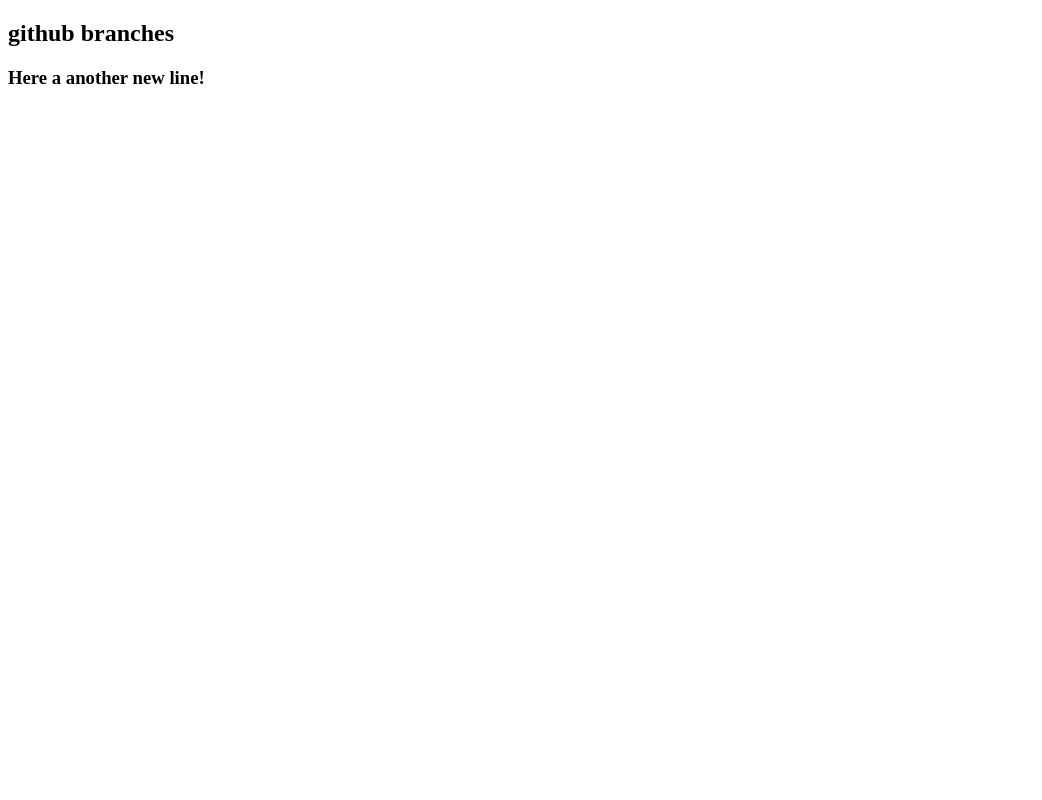
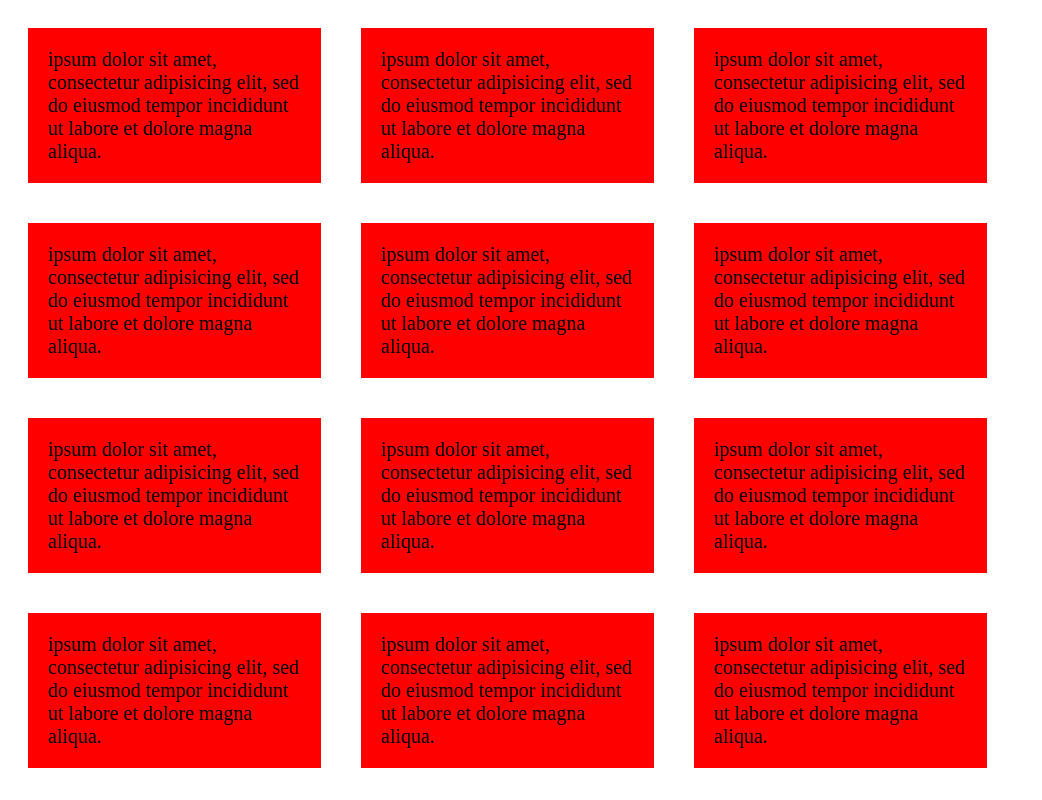
Before and after one commit to kadayogit/lacture1, a plain HTML site: page index.html in a window 1280 px wide. Shown: the whole page, without its empty margins (0-1042 px from the left). Drawn offline with Linux system fonts and the light colour scheme.

Commit message:
index.html

```diff
--- a/index.html
+++ b/index.html
@@ -2,9 +2,52 @@
 <html>
 <head>
 	<title>The GitHub Branches</title>
+	<meta charset="utf-8">
+	<meta name="viewport" content="width=device-width, initial-scale=1.0">
+
+	<style type="text/css">
+		.container {
+			display: flex;
+			flex-wrap: wrap;
+		}
+		.container > div {
+			background-color: red;
+		    font-size: 20px;
+		    padding: 20px;
+		    margin: 20px;
+		    width: 253px;
+		}
+	</style>
+
 </head>
 <body>
-	<h2>github branches</h2>
-	<h3>Here a another new line!</h3>
+
+	<div class="container">
+		<div>ipsum dolor sit amet, consectetur adipisicing elit, sed do eiusmod
+		tempor incididunt ut labore et dolore magna aliqua.</div>
+		<div>ipsum dolor sit amet, consectetur adipisicing elit, sed do eiusmod
+		tempor incididunt ut labore et dolore magna aliqua.</div>
+		<div>ipsum dolor sit amet, consectetur adipisicing elit, sed do eiusmod
+		tempor incididunt ut labore et dolore magna aliqua.</div>
+		<div>ipsum dolor sit amet, consectetur adipisicing elit, sed do eiusmod
+		tempor incididunt ut labore et dolore magna aliqua.</div>
+		<div>ipsum dolor sit amet, consectetur adipisicing elit, sed do eiusmod
+		tempor incididunt ut labore et dolore magna aliqua.</div>
+		<div>ipsum dolor sit amet, consectetur adipisicing elit, sed do eiusmod
+		tempor incididunt ut labore et dolore magna aliqua.</div>
+		<div>ipsum dolor sit amet, consectetur adipisicing elit, sed do eiusmod
+		tempor incididunt ut labore et dolore magna aliqua.</div>
+		<div>ipsum dolor sit amet, consectetur adipisicing elit, sed do eiusmod
+		tempor incididunt ut labore et dolore magna aliqua.</div>
+		<div>ipsum dolor sit amet, consectetur adipisicing elit, sed do eiusmod
+		tempor incididunt ut labore et dolore magna aliqua.</div>
+		<div>ipsum dolor sit amet, consectetur adipisicing elit, sed do eiusmod
+		tempor incididunt ut labore et dolore magna aliqua.</div>
+		<div>ipsum dolor sit amet, consectetur adipisicing elit, sed do eiusmod
+		tempor incididunt ut labore et dolore magna aliqua.</div>
+		<div>ipsum dolor sit amet, consectetur adipisicing elit, sed do eiusmod
+		tempor incididunt ut labore et dolore magna aliqua.</div>
+	</div>
+
 </body>
 </html>
```
